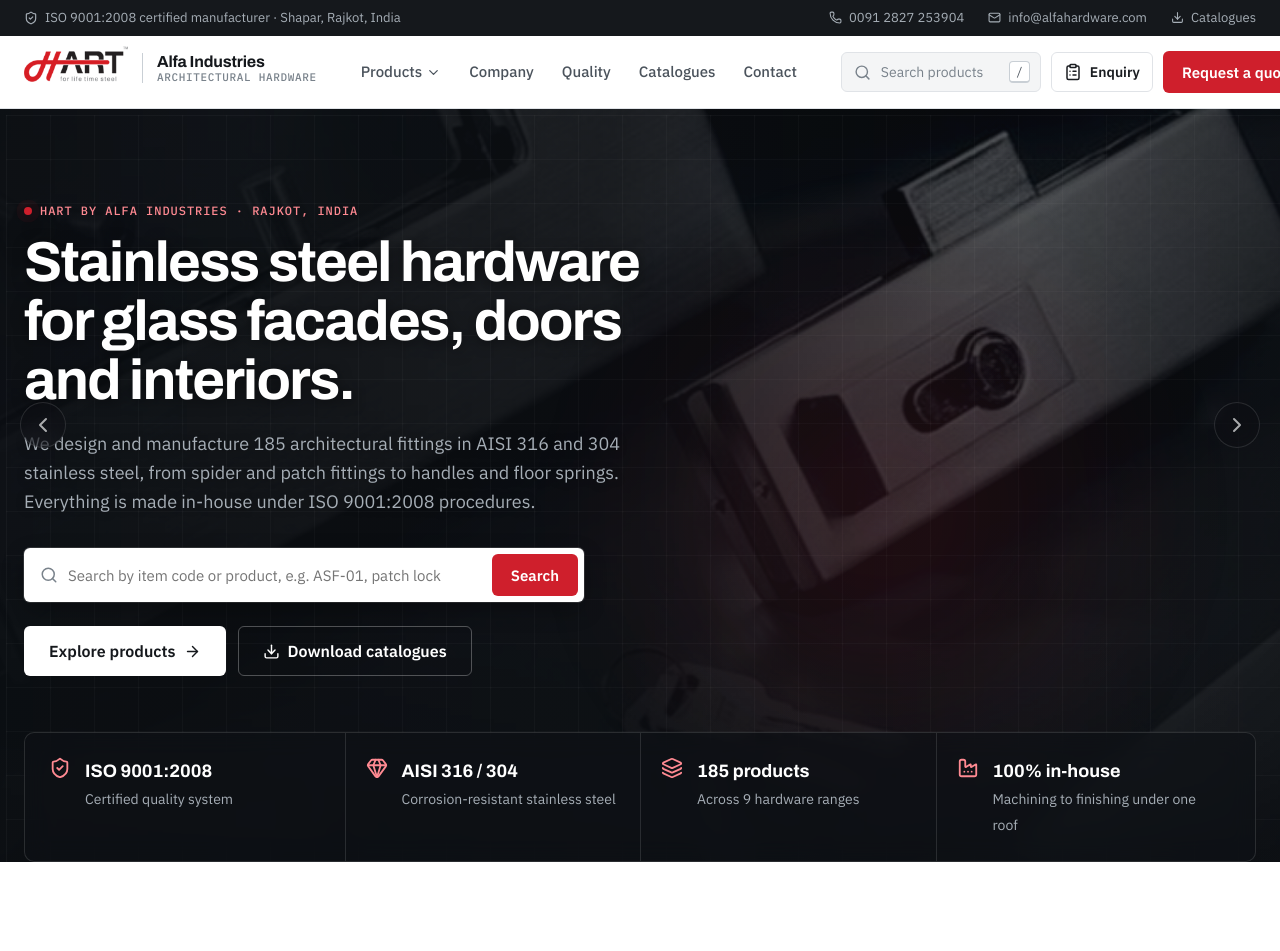
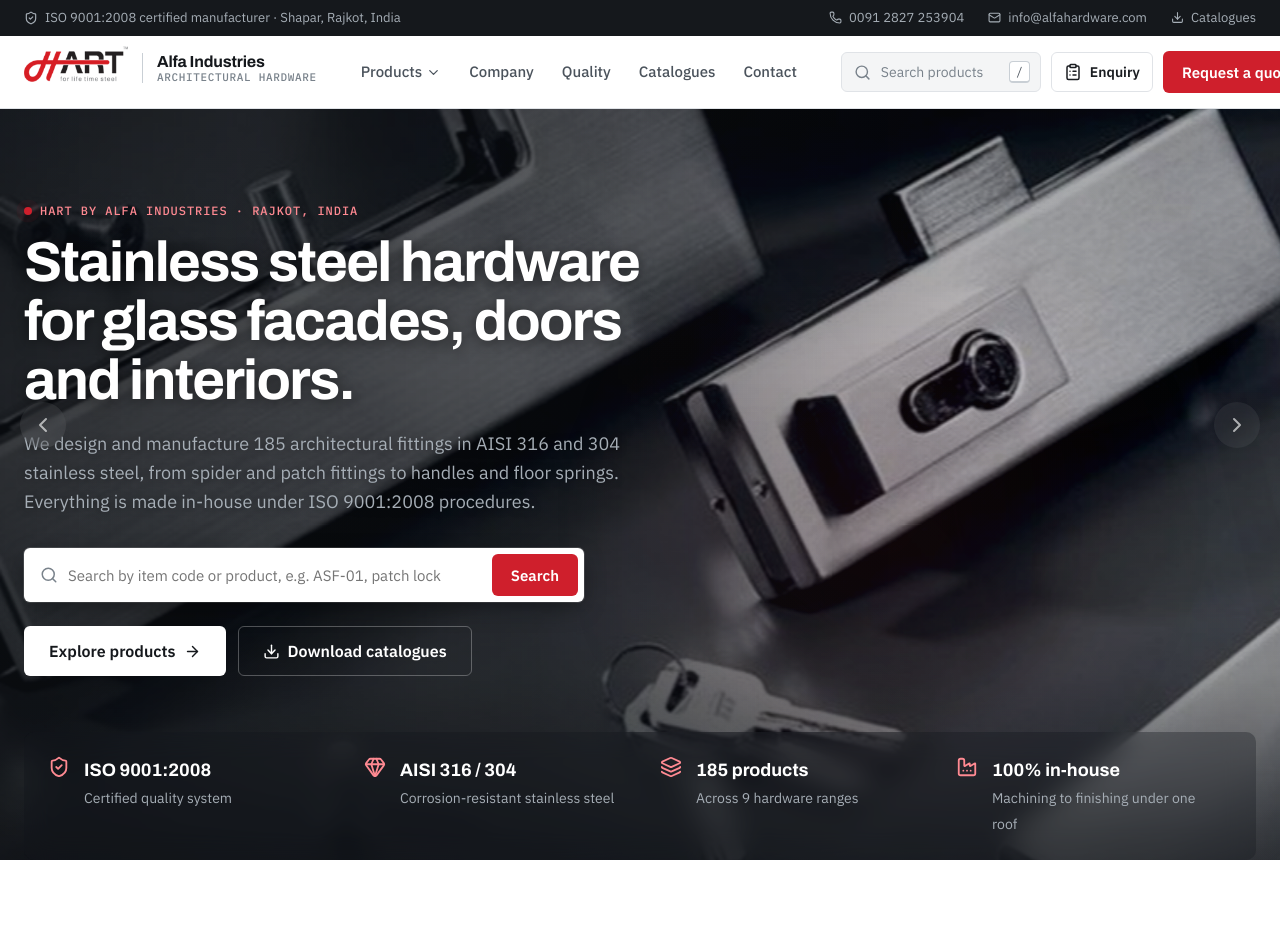
Before and after one commit to bluenovatechin/Alfa-Industries, a React (Vite) app: page / in a window 1280 px wide. Shown: the top 951 px of the page. Built offline with nearby package versions, Linux system fonts and the light colour scheme.

Commit message:
Refine hero section: crossfade slides, lighter overlay, remove grid lines

```diff
--- a/src/index.css
+++ b/src/index.css
@@ -1494,7 +1494,7 @@
   min-height: 640px;
 }
 
-/* Full-bleed animated background sliding carousel (track moves horizontally) */
+/* Full-bleed background slideshow: slides are stacked and crossfade */
 .hero-bg-slider {
   position: absolute;
   inset: 0;
@@ -1503,80 +1503,47 @@
   pointer-events: none;
 }
 
-.hero-bg-track {
-  display: flex;
-  width: 100%;
-  height: 100%;
-  transition: transform 1000ms cubic-bezier(0.25, 1, 0.5, 1);
-  will-change: transform;
-}
-
 .hero-bg-slide-item {
-  flex: 0 0 100%;
-  width: 100%;
-  height: 100%;
-  position: relative;
+  position: absolute;
+  inset: 0;
   overflow: hidden;
-}
-
+  opacity: 0;
+  transition: opacity 1600ms cubic-bezier(0.4, 0, 0.2, 1);
+}
+
+.hero-bg-slide-item.active {
+  opacity: 1;
+}
+
+/* Slow one-way zoom while a slide is showing. The outgoing slide holds its
+   zoom until it has faded out, then resets quietly (delayed 0s transition). */
 .hero-bg-full-img {
   width: 100%;
   height: 100%;
   object-fit: cover;
   object-position: center;
-  filter: brightness(0.92) contrast(1.06) saturate(1.1);
-  transform: scale(1.04);
-  transition: transform 14s ease-out;
-}
-
-.hero-bg-full-img.active {
-  animation: heroSlideKenBurns 14s ease-in-out infinite alternate;
-}
-
-@keyframes heroSlideKenBurns {
-  0% {
-    transform: scale(1.04) translate(0, 0);
-  }
-  50% {
-    transform: scale(1.1) translate(-1%, -0.8%);
-  }
-  100% {
-    transform: scale(1.06) translate(1%, 0.5%);
-  }
-}
-
-/* Multi-stop darkening gradient overlay ensuring high contrast readability across entire hero */
+  filter: brightness(0.97) contrast(1.04) saturate(1.05);
+  transform: scale(1.02);
+  transition: transform 0s linear 1700ms;
+  will-change: transform;
+}
+
+.hero-bg-slide-item.active .hero-bg-full-img {
+  transform: scale(1.1);
+  transition: transform 9s cubic-bezier(0.25, 0.1, 0.25, 1);
+}
+
+/* Lighter gradient: dark only behind the copy, the photo shows through elsewhere */
 .hero-bg-overlay {
   position: absolute;
   inset: 0;
   background:
-    linear-gradient(90deg, rgba(11, 14, 18, 0.95) 0%, rgba(11, 14, 18, 0.84) 48%, rgba(11, 14, 18, 0.5) 80%, rgba(11, 14, 18, 0.76) 100%),
-    linear-gradient(180deg, rgba(11, 14, 18, 0.35) 0%, rgba(11, 14, 18, 0.65) 60%, rgba(11, 14, 18, 0.96) 100%);
+    linear-gradient(90deg, rgba(11, 14, 18, 0.78) 0%, rgba(11, 14, 18, 0.58) 42%, rgba(11, 14, 18, 0.18) 75%, rgba(11, 14, 18, 0.1) 100%),
+    linear-gradient(180deg, rgba(11, 14, 18, 0.2) 0%, rgba(11, 14, 18, 0) 35%, rgba(11, 14, 18, 0.25) 75%, rgba(11, 14, 18, 0.7) 100%);
   pointer-events: none;
 }
 
-/* Subtle architectural CAD drafting grid with slow drift */
-.hero-bg-grid {
-  position: absolute;
-  inset: 0;
-  background-image:
-    linear-gradient(to right, rgba(255, 255, 255, 0.035) 1px, transparent 1px),
-    linear-gradient(to bottom, rgba(255, 255, 255, 0.035) 1px, transparent 1px);
-  background-size: 44px 44px;
-  animation: heroGridDrift 50s linear infinite;
-  pointer-events: none;
-}
-
-@keyframes heroGridDrift {
-  0% {
-    transform: translate(0, 0);
-  }
-  100% {
-    transform: translate(44px, 44px);
-  }
-}
-
-/* Soft ambient brand glow pulse */
+/* Soft ambient brand glow */
 .hero-bg-glow {
   position: absolute;
   top: 10%;
@@ -1584,24 +1551,31 @@
   width: 650px;
   height: 650px;
   border-radius: 50%;
-  background: radial-gradient(circle, rgba(207, 31, 44, 0.16) 0%, rgba(207, 31, 44, 0.04) 45%, transparent 70%);
-  filter: blur(50px);
+  background: radial-gradient(circle, rgba(207, 31, 44, 0.1) 0%, rgba(207, 31, 44, 0.03) 45%, transparent 70%);
+  filter: blur(60px);
   pointer-events: none;
-  animation: heroGlowPulse 10s ease-in-out infinite alternate;
+  animation: heroGlowPulse 12s ease-in-out infinite alternate;
 }
 
 @keyframes heroGlowPulse {
-  0% {
-    opacity: 0.6;
-    transform: scale(0.9) translate(0, 0);
-  }
-  50% {
-    opacity: 0.9;
-    transform: scale(1.1) translate(-20px, 15px);
-  }
-  100% {
-    opacity: 0.7;
-    transform: scale(1) translate(15px, -10px);
+  from {
+    opacity: 0.5;
+    transform: scale(0.95);
+  }
+  to {
+    opacity: 0.8;
+    transform: scale(1.05) translate(-12px, 10px);
+  }
+}
+
+@media (prefers-reduced-motion: reduce) {
+  .hero-bg-slide-item,
+  .hero-bg-full-img,
+  .hero-bg-slide-item.active .hero-bg-full-img {
+    transition: none;
+  }
+  .hero-bg-glow {
+    animation: none;
   }
 }
 
@@ -1614,10 +1588,10 @@
   width: 46px;
   height: 46px;
   border-radius: 50%;
-  background: rgba(15, 18, 22, 0.55);
+  background: rgba(255, 255, 255, 0.1);
   backdrop-filter: blur(10px);
   -webkit-backdrop-filter: blur(10px);
-  border: 1px solid rgba(255, 255, 255, 0.18);
+  border: none;
   color: #fff;
   display: flex;
   align-items: center;
@@ -1952,12 +1926,19 @@
 }
 
 .hero-credentials-glass {
-  background: rgba(15, 18, 22, 0.65);
-  backdrop-filter: blur(12px);
-  -webkit-backdrop-filter: blur(12px);
-  border: 1px solid rgba(255, 255, 255, 0.12);
+  background: rgba(20, 24, 29, 0.32);
+  backdrop-filter: blur(14px);
+  -webkit-backdrop-filter: blur(14px);
+  border: none;
   border-radius: var(--r-lg);
   padding: 0 24px;
+  animation: heroFadeUp 0.8s var(--ease) 0.5s backwards;
+}
+
+/* No divider lines between the credential items (any breakpoint) */
+.hero-credentials-glass li,
+.hero-credentials-glass li + li {
+  border: none !important;
 }
 
 .credentials li {
--- a/src/pages/HomePage.jsx
+++ b/src/pages/HomePage.jsx
@@ -52,28 +52,21 @@
         onMouseEnter={() => setIsPaused(true)}
         onMouseLeave={() => setIsPaused(false)}
       >
-        {/* Full-Bleed Animated Background Slider Track (Spans the entire hero section) */}
+        {/* Full-bleed background slideshow: stacked slides crossfade with a slow zoom */}
         <div className="hero-bg-slider" aria-hidden="true">
-          <div
-            className="hero-bg-track"
-            style={{ transform: `translateX(-${slideIndex * 100}%)` }}
-          >
           {HERO_IMAGES.map((img, i) => (
-              <div key={img.src} className="hero-bg-slide-item">
+            <div key={img.src} className={`hero-bg-slide-item ${i === slideIndex ? 'active' : ''}`}>
               <img
                 src={asset(img.src)}
                 alt=""
-                  className={`hero-bg-full-img ${i === slideIndex ? 'active' : ''}`}
+                className="hero-bg-full-img"
                 loading={i === 0 ? 'eager' : 'lazy'}
               />
             </div>
           ))}
-          </div>
 
-          {/* Multi-stop darkening gradient overlay ensuring crystal clear text contrast */}
+          {/* Gradient overlay keeping the copy readable */}
           <div className="hero-bg-overlay" />
-          {/* Subtle architectural CAD drafting grid */}
-          <div className="hero-bg-grid" />
           {/* Soft ambient brand glow */}
           <div className="hero-bg-glow" />
         </div>
```
Also changed, not shown: 1 other file (tests, documents, lock files or other folders). Lines whose indentation alone changed are shown as unchanged.
